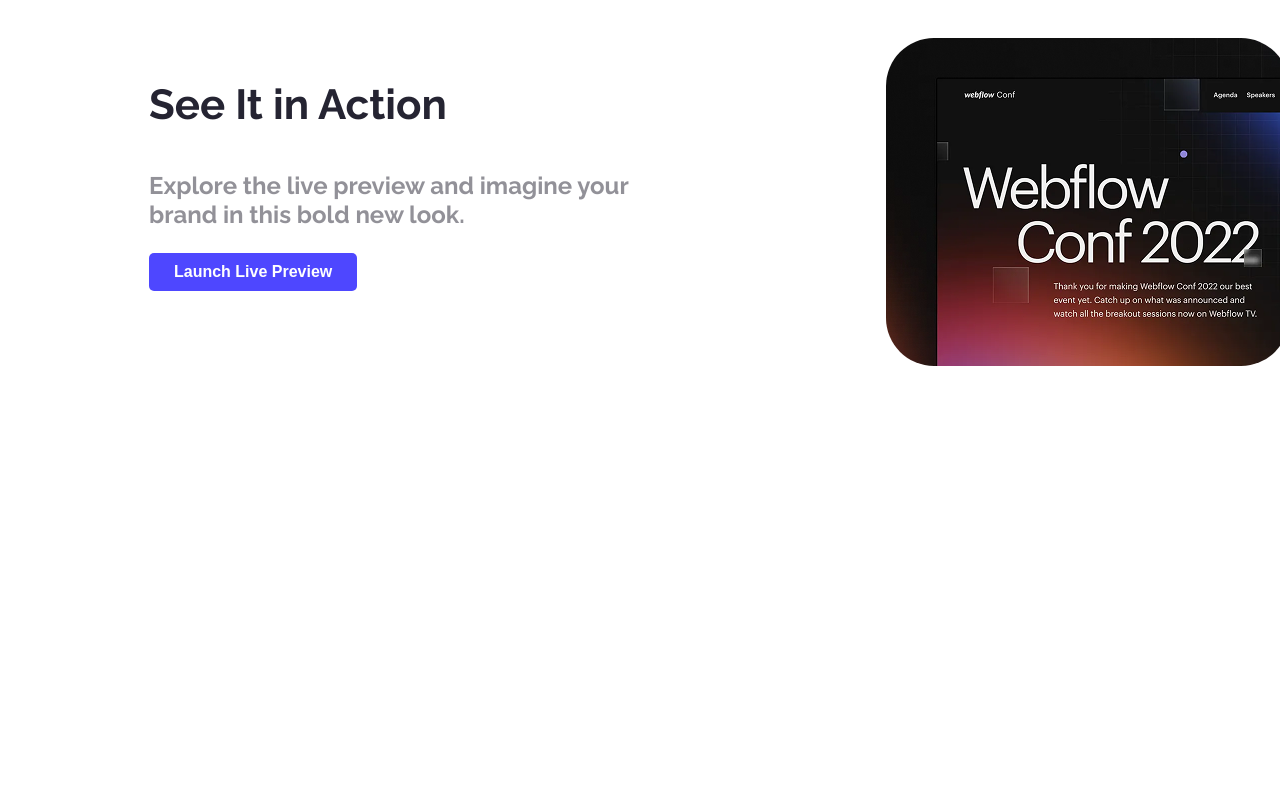
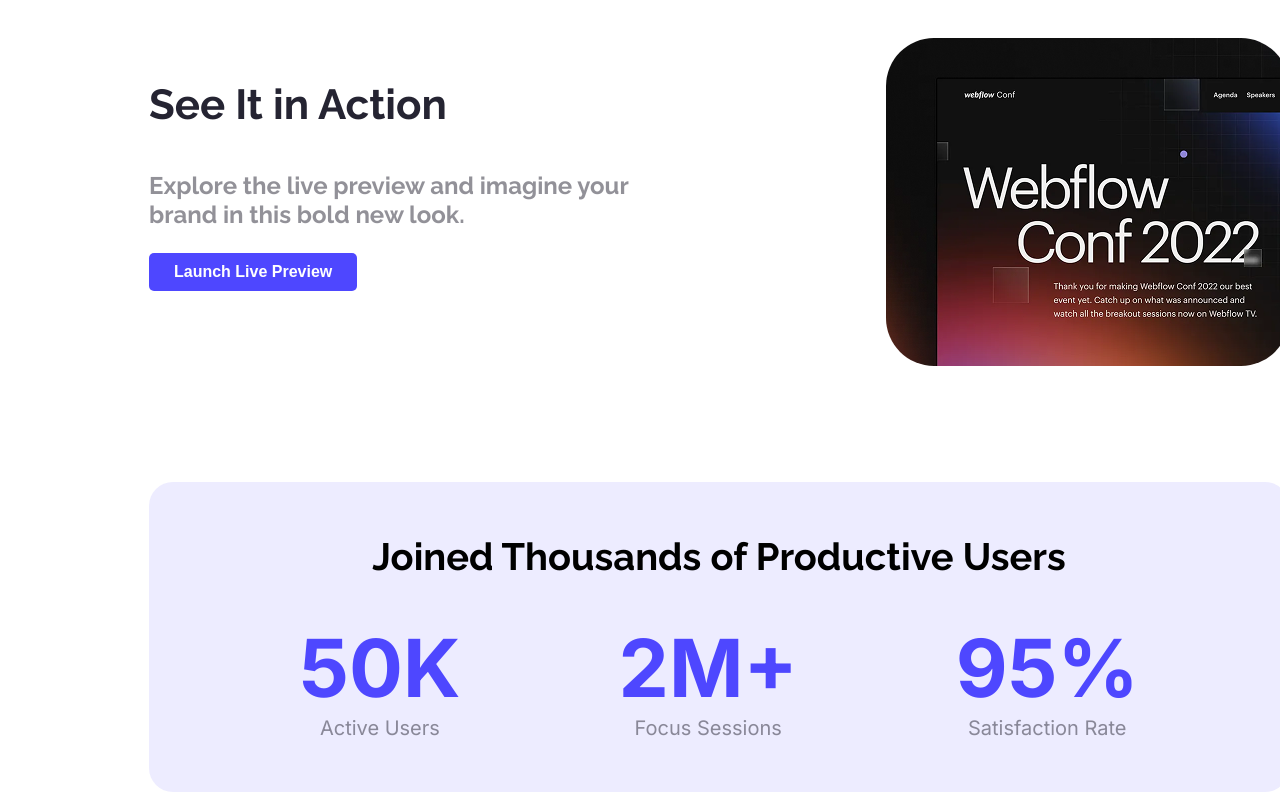
Before and after one commit to JannatulNaima1278/web-landing-launchpad, a plain HTML site: page index.html in a window 1280 px wide. Shown: the part 783-1583 px from the top of the page. Before the commit the page ends 1157 px from the top, so only its background shows below. Drawn offline with Linux system fonts and the light colour scheme.

Commit message:
added user box styles

```diff
--- a/index.html
+++ b/index.html
@@ -36,7 +36,29 @@
             </div>
             <img class="image" src="./images/wc-mini.png" alt="">
         </section>
+         <section class="user">
+            <div class="box">
+               <h1 class="raleway-normal">Joined Thousands of Productive Users</h1>
+            <div class="user-box inter-normal">
+            <div>
+                <li class="user-div-li ">50K</li>
+                <p class="user-sub ">Active Users</p>
+            </div>
+            <div>
+                <li class="user-div-li ">2M+</li>
+                <p class="user-sub ">Focus Sessions</p>
+            </div>
+            <div>
+                <li class="user-div-li ">95%</li>
+                <p class="user-sub ">Satisfaction Rate</p>
+            </div>
+            </div>
+            </div>
 
+
+
+
+         </section>
     </main>
     <footer>
 
--- a/styles.css/blog.css
+++ b/styles.css/blog.css
@@ -114,3 +114,51 @@
   height: 200px;
   width: 517px;
 }
+
+/* user section styles */
+
+.user-div-li{
+  font-size: 80px;
+  font-weight: bold;
+  color: rgba(78, 71, 255, 1);
+  list-style: none;
+}
+
+.user-sub{
+  font-size: 20px;
+  color: rgba(37, 36, 50, 0.5);
+  margin-top: 0;
+}
+
+.head{
+  font-size: 38;
+  font-weight: bold;
+}
+
+
+
+.user-box{
+  display: flex;
+  justify-content: center;
+  text-align: center;
+  gap: 158px;
+  margin-bottom: 0;
+}
+
+.user{
+  text-align: center;
+  background-color: rgba(78, 71, 255, 0.1);
+  width: 1140px;
+  height: 270px;
+  border-radius: 24px;
+  padding: 20px 0;
+  margin-top: 116px;
+  margin-left: 141px;
+  margin-right: 159px;
+}
+
+section div h1{
+  font-size: 38px;
+  font-weight: bold;
+  margin-bottom: 40px;
+}
```
